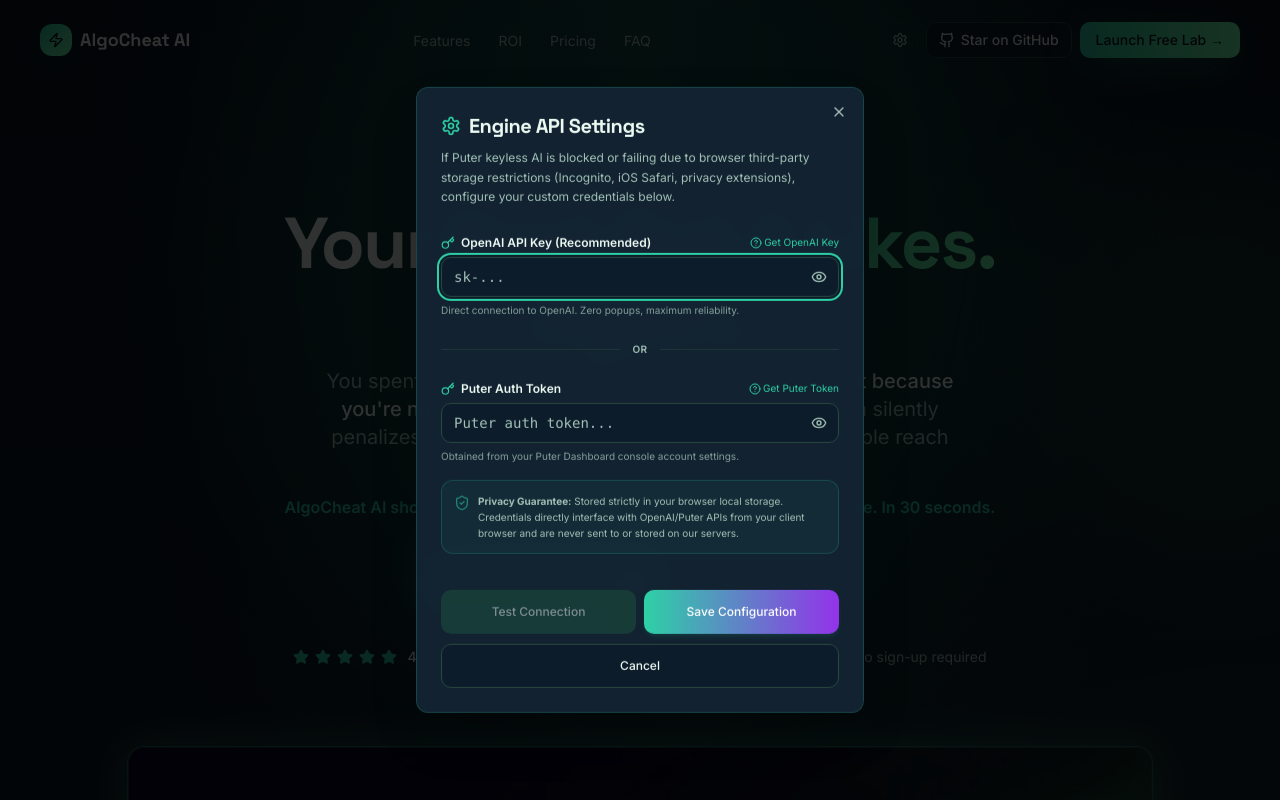
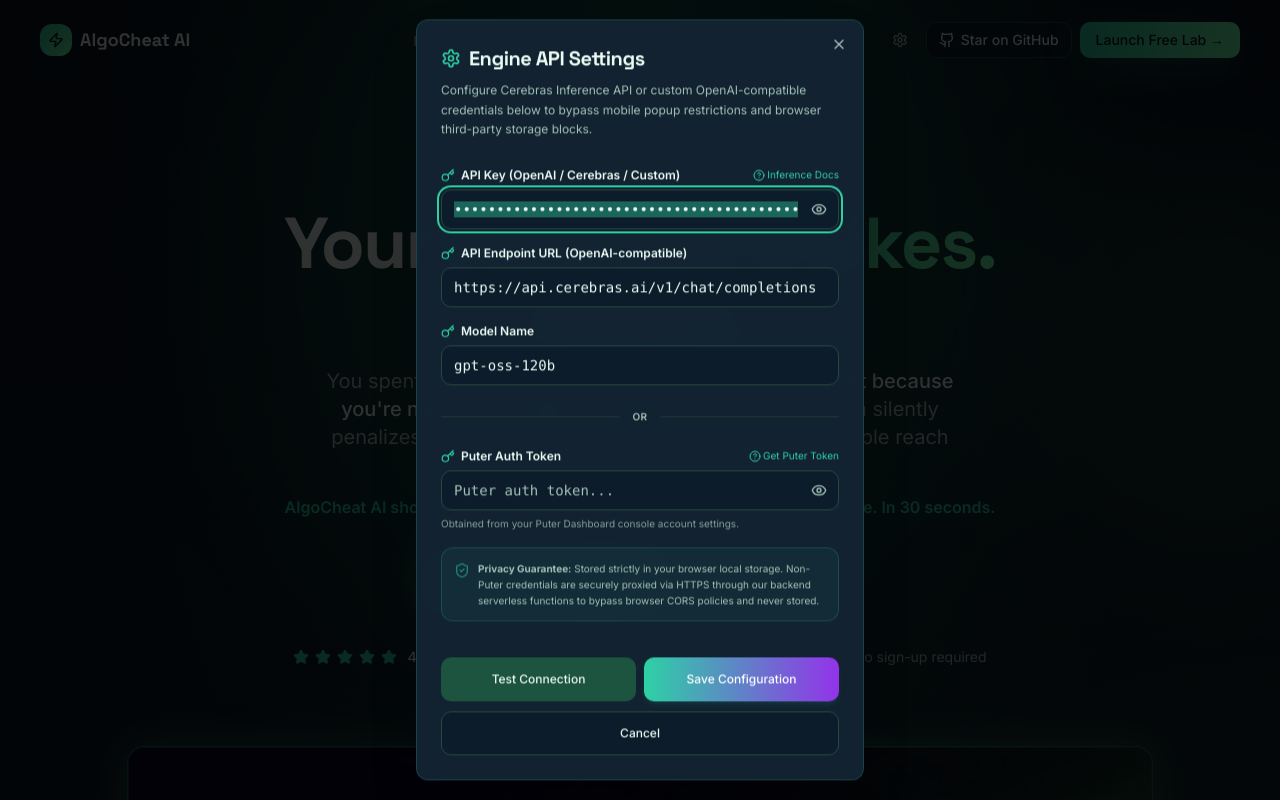
Before and after one commit to bobtech-IIT/AlgoCheatAI, a React (Vite) app: page / in a window 1280 px wide. Both pictures are taken after a click on the button 899 px from the left and 40 px from the top of the page. Shown: the top 800 px of the page. Built offline with nearby package versions, Linux system fonts and the light colour scheme.

Commit message:
Configure Cerebras model, endpoint, and API key settings in Gear and Vercel backend proxy

```diff
--- a/src/components/APISettingsModal.tsx
+++ b/src/components/APISettingsModal.tsx
@@ -9,6 +9,8 @@
 export function APISettingsModal() {
   const [isOpen, setIsOpen] = useState(false);
   const [openaiKey, setOpenaiKey] = useState("");
+  const [apiUrl, setApiUrl] = useState("");
+  const [apiModel, setApiModel] = useState("");
   const [puterToken, setPuterToken] = useState("");
   const [showKey, setShowKey] = useState(false);
   const [showToken, setShowToken] = useState(false);
@@ -19,7 +21,19 @@
     // Load stored values on mount
     const savedKey = localStorage.getItem("algocheat.openai_key") || "";
     const savedToken = localStorage.getItem("algocheat.puter_token") || "";
-    setOpenaiKey(savedKey);
+    const savedUrl = localStorage.getItem("algocheat.api_url") || "";
+    const savedModel = localStorage.getItem("algocheat.api_model") || "";
+
+    if (savedKey) {
+      setOpenaiKey(savedKey);
+      setApiUrl(savedUrl);
+      setApiModel(savedModel);
+    } else {
+      // Pre-fill with user's requested Cerebras details by default if not set
+      setOpenaiKey("csk-jw9rm35ffev3v8ec8jm588594y26xr4kxck4mr642k56fpjj");
+      setApiUrl("https://api.cerebras.ai/v1/chat/completions");
+      setApiModel("gpt-oss-120b");
+    }
     setPuterToken(savedToken);
 
     // Listen for custom event to open settings
@@ -36,6 +50,18 @@
         localStorage.setItem("algocheat.openai_key", openaiKey.trim());
       } else {
         localStorage.removeItem("algocheat.openai_key");
+      }
+
+      if (apiUrl.trim()) {
+        localStorage.setItem("algocheat.api_url", apiUrl.trim());
+      } else {
+        localStorage.removeItem("algocheat.api_url");
+      }
+
+      if (apiModel.trim()) {
+        localStorage.setItem("algocheat.api_model", apiModel.trim());
+      } else {
+        localStorage.removeItem("algocheat.api_model");
       }
 
       if (puterToken.trim()) {
@@ -63,8 +89,12 @@
 
   const clearSettings = () => {
     localStorage.removeItem("algocheat.openai_key");
+    localStorage.removeItem("algocheat.api_url");
+    localStorage.removeItem("algocheat.api_model");
     localStorage.removeItem("algocheat.puter_token");
     setOpenaiKey("");
+    setApiUrl("");
+    setApiModel("");
     setPuterToken("");
     toast({
       description: "Custom credentials cleared. Reverted to default keyless engine.",
@@ -89,26 +119,26 @@
     setTesting(true);
     try {
       if (openaiKey.trim()) {
-        const response = await fetch("https://api.openai.com/v1/chat/completions", {
+        // Test via the backend /api/scan proxy to bypass client-side CORS issues
+        const response = await fetch("/api/scan", {
           method: "POST",
           headers: {
             "Content-Type": "application/json",
-            "Authorization": `Bearer ${openaiKey.trim()}`,
+            "Authorization": "Bearer test-token",
+            "x-custom-api-key": openaiKey.trim(),
+            "x-custom-api-url": apiUrl.trim() || "https://api.openai.com/v1/chat/completions",
+            "x-custom-api-model": apiModel.trim() || "gpt-4o-mini",
           },
-          body: JSON.stringify({
-            model: "gpt-4o-mini",
-            messages: [{ role: "user", content: "ping" }],
-            max_tokens: 5,
-          }),
+          body: JSON.stringify({ topic: "ping" }),
         });
 
         if (response.ok) {
           toast({
-            description: "OpenAI connection test successful! Key is valid.",
+            description: "Connection test successful! The API configuration is valid.",
           });
         } else {
           const errText = await response.text();
-          throw new Error(`OpenAI error ${response.status}: ${errText}`);
+          throw new Error(`API error ${response.status}: ${errText}`);
         }
       } else if (puterToken.trim()) {
         const response = await fetch("https://api.puter.com/puterai/openai/v1/chat/completions", {
@@ -151,25 +181,25 @@
             Engine API Settings
           </DialogTitle>
           <DialogDescription className="text-xs text-muted-foreground leading-relaxed">
-            If Puter keyless AI is blocked or failing due to browser third-party storage restrictions (Incognito, iOS Safari, privacy extensions), configure your custom credentials below.
+            Configure Cerebras Inference API or custom OpenAI-compatible credentials below to bypass mobile popup restrictions and browser third-party storage blocks.
           </DialogDescription>
         </DialogHeader>
 
         <div className="space-y-4 py-3">
-          {/* OpenAI Key Input */}
+          {/* Custom API Key Input */}
           <div className="space-y-1.5">
             <div className="flex justify-between items-center">
               <Label htmlFor="settings-openai-key" className="text-xs font-semibold flex items-center gap-1.5">
                 <Key className="w-3.5 h-3.5 text-primary" />
-                OpenAI API Key (Recommended)
+                API Key (OpenAI / Cerebras / Custom)
               </Label>
               <a
-                href="https://platform.openai.com/api-keys"
+                href="https://inference-docs.cerebras.ai/introduction"
                 target="_blank"
                 rel="noopener noreferrer"
                 className="text-[10px] text-primary hover:underline flex items-center gap-0.5"
               >
-                <HelpCircle className="w-3 h-3" /> Get OpenAI Key
+                <HelpCircle className="w-3 h-3" /> Inference Docs
               </a>
             </div>
             <div className="relative">
@@ -178,7 +208,7 @@
                 type={showKey ? "text" : "password"}
                 value={openaiKey}
                 onChange={(e) => setOpenaiKey(e.target.value)}
-                placeholder="sk-..."
+                placeholder="csk-... or sk-..."
                 className="pr-10 text-xs font-mono"
               />
               <button
@@ -189,9 +219,38 @@
                 {showKey ? <EyeOff className="w-4 h-4" /> : <Eye className="w-4 h-4" />}
               </button>
             </div>
-            <p className="text-[10px] text-muted-foreground/80 leading-normal">
-              Direct connection to OpenAI. Zero popups, maximum reliability.
-            </p>
+          </div>
+
+          {/* Custom API URL Input */}
+          <div className="space-y-1.5">
+            <Label htmlFor="settings-api-url" className="text-xs font-semibold flex items-center gap-1.5">
+              <Key className="w-3.5 h-3.5 text-primary" />
+              API Endpoint URL (OpenAI-compatible)
+            </Label>
+            <Input
+              id="settings-api-url"
+              type="text"
+              value={apiUrl}
+              onChange={(e) => setApiUrl(e.target.value)}
+              placeholder="https://api.cerebras.ai/v1/chat/completions"
+              className="text-xs font-mono"
+            />
+          </div>
+
+          {/* Custom API Model Input */}
+          <div className="space-y-1.5">
+            <Label htmlFor="settings-api-model" className="text-xs font-semibold flex items-center gap-1.5">
+              <Key className="w-3.5 h-3.5 text-primary" />
+              Model Name
+            </Label>
+            <Input
+              id="settings-api-model"
+              type="text"
+              value={apiModel}
+              onChange={(e) => setApiModel(e.target.value)}
+              placeholder="gpt-oss-120b"
+              className="text-xs font-mono"
+            />
           </div>
 
           <div className="relative flex py-2 items-center">
@@ -242,7 +301,7 @@
           <div className="p-3 rounded-lg bg-primary/5 border border-primary/20 text-[10px] text-muted-foreground flex items-start gap-2 leading-relaxed">
             <ShieldCheck className="w-4 h-4 text-primary shrink-0 mt-0.5 animate-pulse" />
             <span>
-              <strong>Privacy Guarantee:</strong> Stored strictly in your browser local storage. Credentials directly interface with OpenAI/Puter APIs from your client browser and are never sent to or stored on our servers.
+              <strong>Privacy Guarantee:</strong> Stored strictly in your browser local storage. Non-Puter credentials are securely proxied via HTTPS through our backend serverless functions to bypass browser CORS policies and never stored.
             </span>
           </div>
         </div>
@@ -273,7 +332,7 @@
             </Button>
           </div>
 
-          {(localStorage.getItem("algocheat.openai_key") || localStorage.getItem("algocheat.puter_token")) && (
+          {(localStorage.getItem("algocheat.openai_key") || localStorage.getItem("algocheat.api_url") || localStorage.getItem("algocheat.puter_token")) && (
             <Button
               onClick={clearSettings}
               variant="ghost"
--- a/src/lib/puterAI.ts
+++ b/src/lib/puterAI.ts
@@ -323,12 +323,28 @@
  */
 async function callAPI<T>(endpoint: string, payload: any): Promise<T> {
   const token = await getAuthToken();
+  const headers: Record<string, string> = {
+    "Content-Type": "application/json",
+    "Authorization": `Bearer ${token}`,
+  };
+
+  const customKey = localStorage.getItem("algocheat.openai_key");
+  const customUrl = localStorage.getItem("algocheat.api_url");
+  const customModel = localStorage.getItem("algocheat.api_model");
+
+  if (customKey && customKey.trim()) {
+    headers["x-custom-api-key"] = customKey.trim();
+  }
+  if (customUrl && customUrl.trim()) {
+    headers["x-custom-api-url"] = customUrl.trim();
+  }
+  if (customModel && customModel.trim()) {
+    headers["x-custom-api-model"] = customModel.trim();
+  }
+
   const response = await fetch(endpoint, {
     method: "POST",
-    headers: {
-      "Content-Type": "application/json",
-      "Authorization": `Bearer ${token}`,
-    },
+    headers,
     body: JSON.stringify(payload),
   });
 
@@ -353,11 +369,18 @@
  * it automatically catches the error and falls back to client-side Puter AI execution.
  */
 async function callWithFallback<T>(action: string, payload: any, endpoint: string): Promise<T> {
-  // Check if we have local custom credentials. If so, bypass the backend proxy and call client-side directly
+  // Check if we have local custom credentials.
   const customOpenAIKey = typeof window !== "undefined" ? localStorage.getItem("algocheat.openai_key") : null;
   const customPuterToken = typeof window !== "undefined" ? localStorage.getItem("algocheat.puter_token") : null;
+  const customApiUrl = typeof window !== "undefined" ? localStorage.getItem("algocheat.api_url") : null;
 
-  if ((customOpenAIKey && customOpenAIKey.trim().startsWith("sk-")) || (customPuterToken && customPuterToken.trim().length > 0)) {
+  // Only run client-side direct calls if:
+  // 1. We are using a Puter Developer Token, OR
+  // 2. We are using a custom OpenAI key starting with "sk-" AND no custom API URL override is specified.
+  const canRunClientSide = (customPuterToken && customPuterToken.trim().length > 0) ||
+    (customOpenAIKey && customOpenAIKey.trim().startsWith("sk-") && (!customApiUrl || !customApiUrl.trim()));
+
+  if (canRunClientSide) {
     return callClientSidePuterAI(action, payload);
   }
 
```
Also changed, not shown: api/config.js (+2 -9 lines), api/shared.js (+52 -0 lines).
